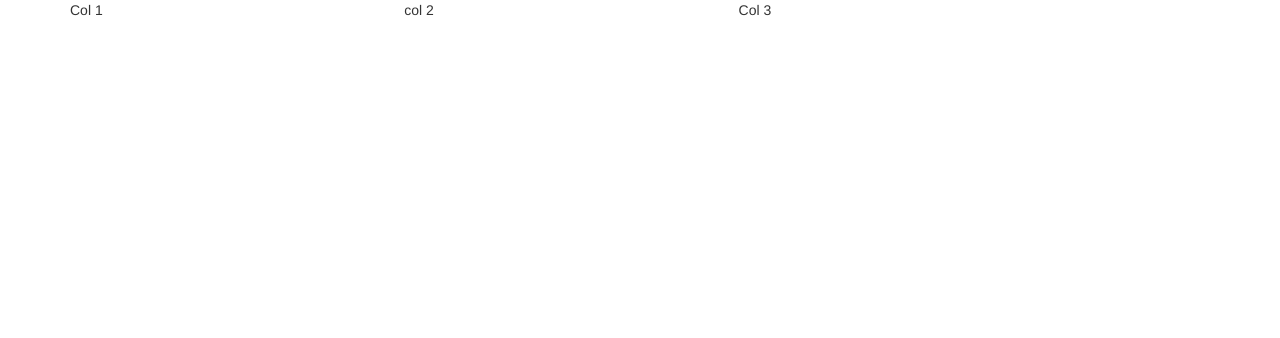
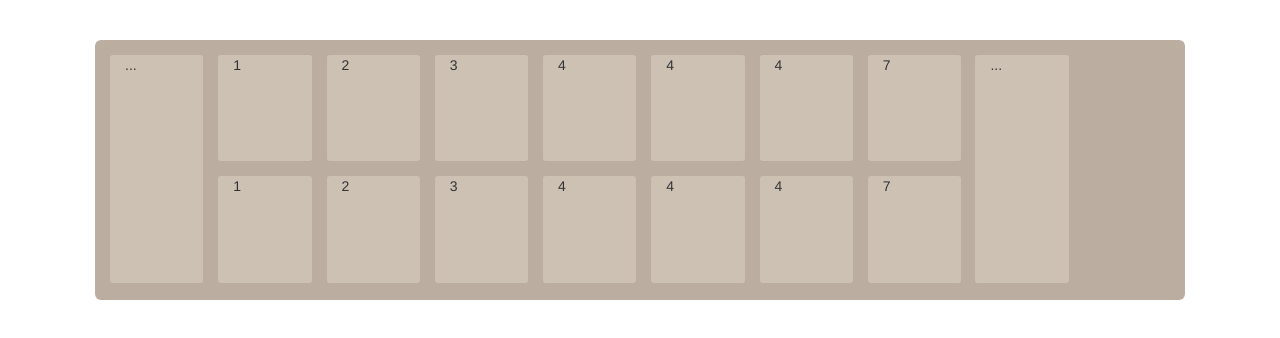
Before and after one commit to DanSallau/mancala, a plain HTML site: page index.html in a window 1280 px wide. Drawn offline with Linux system fonts and the light colour scheme.

Commit message:
Site style adding

```diff
--- a/index.html
+++ b/index.html
@@ -2,25 +2,45 @@
 <html>
 <head>
     <link rel="stylesheet" href="styles/bootstrap.min.css">
+    <link rel="stylesheet" href="styles/site.css">
 </head>
 <body>
 
 <div class="container">
-    <div cl="row">
+
+    <div class="row">
 
     </div>
     <div class="row">
-        <div class="col-md-4">
-            Col 1
+        <div class="game-container">
+            <div class="grid-container">
+                <div class="col-md-2 grid-mega-cell">...</div>
+                <div class="col-md-10">
+                    <div class="row grid-row">
+                        <div class="col-md-2 grid-cell">1</div>
+                        <div class="col-md-2 grid-cell">2</div>
+                        <div class="col-md-2 grid-cell">3</div>
+                        <div class="col-md-2 grid-cell">4</div>
+                        <div class="col-md-2 grid-cell">4</div>
+                        <div class="col-md-2 grid-cell">4</div>
+                        <div class="col-md-2 grid-cell">7</div>
+                    </div>
+                    <div class="row grid-row">
+                        <div class="col-md-2 grid-cell">1</div>
+                        <div class="col-md-2 grid-cell">2</div>
+                        <div class="col-md-2 grid-cell">3</div>
+                        <div class="col-md-2 grid-cell">4</div>
+                        <div class="col-md-2 grid-cell">4</div>
+                        <div class="col-md-2 grid-cell">4</div>
+                        <div class="col-md-2 grid-cell">7</div>
+                    </div>
+                </div>
+                <div class="col-md-2 grid-mega-cell">...</div>
+
+            </div>
         </div>
-        <div class="col-md-4">
-          col 2
-        </div>
-        <div class="col-md-4">
-            Col 3
-        </div>
+    </div>
 
-    </div>
 </div>
 
 </body>
```
